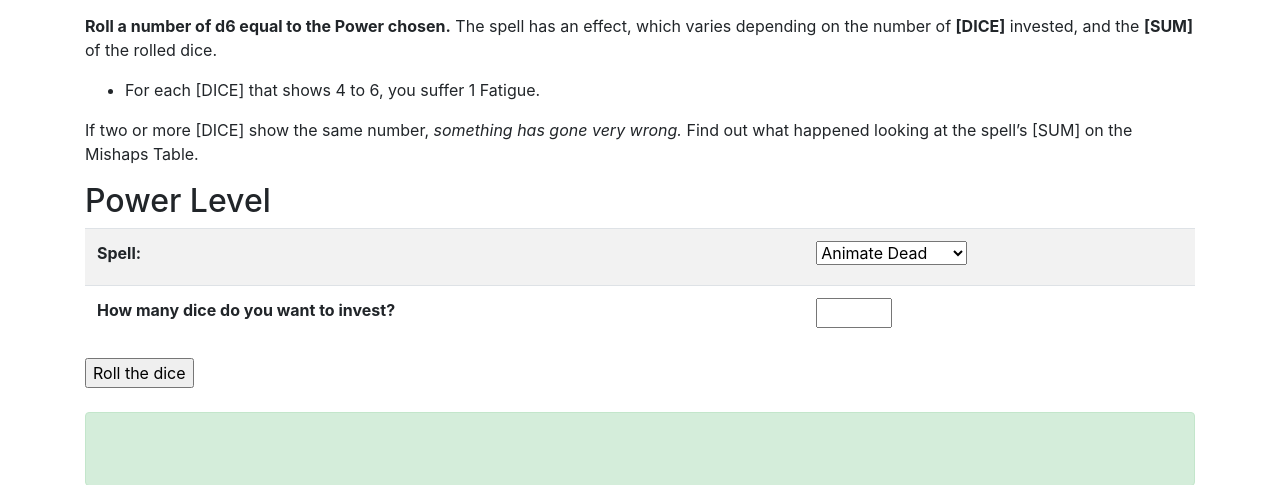
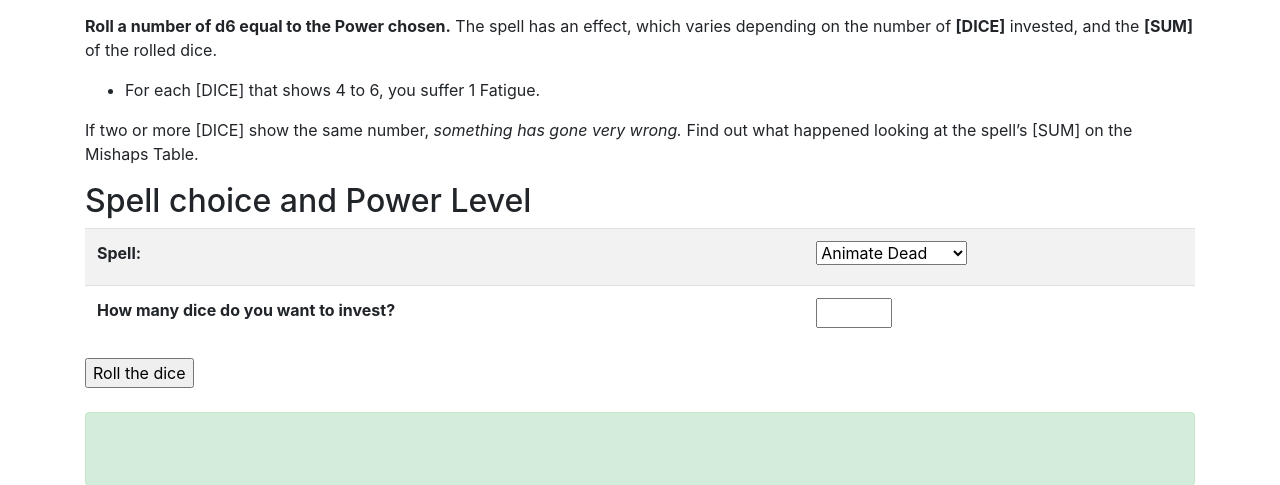
Before and after one commit to philippe-lemaire/spellburn_and_battlescars, a Django app: page /characters/magic/roll_spell in a window 1280 px wide. Shown: the part 226-711 px from the top of the page. Run offline with Django 4.2, Linux system fonts and the light colour scheme; some libraries are stand-ins or nearby versions.

Commit message:
minor text change

```diff
--- a/characters/templates/characters/roll_spell.html
+++ b/characters/templates/characters/roll_spell.html
@@ -24,7 +24,7 @@
 <p>If two or more [DICE] show the same number, <em>something has gone very wrong.</em>
     Find out what happened looking at the spell’s [SUM] on the Mishaps Table.</p>
 
-<h2>Power Level</h2>
+<h2>Spell choice and Power Level</h2>
 <form action="{% url 'characters:roll_spell' %}" method="post">
     {% csrf_token %}
     <table class="table table-striped">
```
